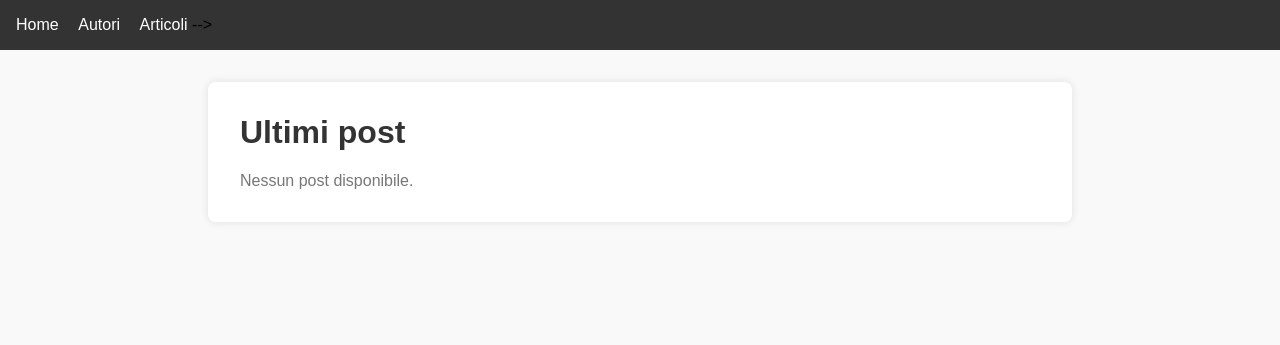
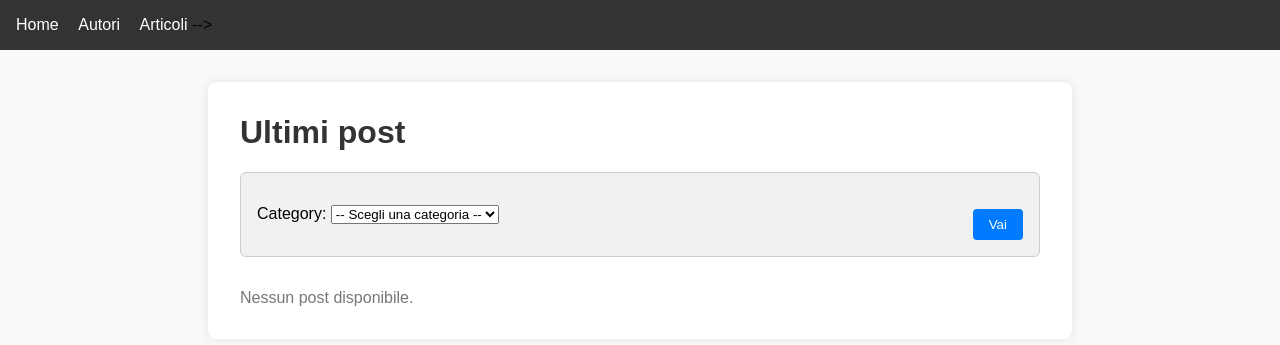
Before and after one commit to Lorenzoo2208/PhytonDjango, a Django app: page /blogs/ in a window 1280 px wide. Shown: the top 345 px of the page. Run offline with Django 4.2, Linux system fonts and the light colour scheme; data that the repository does not hold is empty.

Commit message:
lavoro in classe (altre form)

```diff
--- a/esercizi/esempi_django/corsopin/blogs/forms.py
+++ b/esercizi/esempi_django/corsopin/blogs/forms.py
@@ -15,3 +15,13 @@ class BlogPostForm(forms.ModelForm):
     class Meta:
         model = BlogPost
         fields = ['title', 'slug', 'content', 'author', 'categories', 'related_posts']
+
+## Custom Form
+
+class CategorySelectForm(forms.Form):
+    category = forms.ModelChoiceField(
+        queryset=Category.objects.all(),
+        required=True,
+        to_field_name='slug',
+        empty_label="-- Scegli una categoria --"
+    )
--- a/esercizi/esempi_django/corsopin/blogs/templates/blogs/index.html
+++ b/esercizi/esempi_django/corsopin/blogs/templates/blogs/index.html
@@ -4,10 +4,43 @@
 
 {% block content %}
     <h1 style="margin-top: 0; color: #333;">Ultimi post</h1>
+
+    <form method="get" style="
+        margin-bottom: 2em;
+        padding: 1em;
+        background-color: #f1f1f1;
+        border: 1px solid #ccc;
+        border-radius: 6px;
+        display: flex;
+        align-items: flex-end;
+        gap: 1em;
+        flex-wrap: wrap;
+    ">
+        <div style="flex: 1;">
+            {{ category_form.as_p }}
+        </div>
+        <button type="submit" style="
+            background-color: #007BFF;
+            color: white;
+            padding: 0.6em 1.2em;
+            border: none;
+            border-radius: 4px;
+            cursor: pointer;
+        ">Vai</button>
+    </form>
+
     <ul style="list-style: none; padding: 0; margin: 0;">
         {% for post in posts %}
-            <li style="margin-bottom: 1.5em; padding: 1em; border: 1px solid #ddd; border-radius: 6px; background-color: #fdfdfd;">
-                <h2 style="margin: 0 0 0.5em 0; font-size: 1.2em; color: #222;">{{ post }}</h2>
+            <li style="
+                margin-bottom: 1.5em;
+                padding: 1em;
+                border: 1px solid #ddd;
+                border-radius: 6px;
+                background-color: #fdfdfd;
+            ">
+                <h2 style="margin: 0 0 0.5em 0; font-size: 1.2em; color: #222;">
+                    {{ post }}
+                </h2>
                 <p style="margin: 0.2em 0;">
                     <strong>Autore:</strong>
                     <a href="{% url 'blogs:update_author' post.author.id %}" style="color: #007BFF; text-decoration: none;">
--- a/esercizi/esempi_django/corsopin/blogs/urls.py
+++ b/esercizi/esempi_django/corsopin/blogs/urls.py
@@ -1,11 +1,13 @@
 from django.urls import path
 
-from .views import create_author, create_category, create_blog_post, update_author,index, list_authors
+from .views import create_author, create_category, create_blog_post, update_author,index, list_authors, category_index
 
 app_name = 'blogs'
 
 urlpatterns = [
     path("", index, name="index"),
+    path("category/<slug:category_slug>/", category_index, name="category_index"),
+
     path('create/author/', create_author, name='create_author'),
     path('create/category/', create_category, name='create_category'),
     path('create/post/', create_blog_post, name='create_blog_post'),
--- a/esercizi/esempi_django/corsopin/blogs/views.py
+++ b/esercizi/esempi_django/corsopin/blogs/views.py
@@ -4,8 +4,8 @@ from django.shortcuts import render, redirect, get_object_or_404
 from django.http import HttpResponse, HttpResponse, HttpResponseNotAllowed
 from django.contrib.auth import get_user_model
 
-from .models import Author, BlogPost
-from .forms import AuthorForm, CategoryForm, BlogPostForm
+from .models import Author, BlogPost, Category
+from .forms import AuthorForm, CategoryForm, BlogPostForm, CategorySelectForm
 
 
 User = get_user_model()
@@ -13,7 +13,16 @@ User = get_user_model()
 # Create your views here.
 def index(request):
     posts = BlogPost.objects.all()[:10]
-    return render(request, 'blogs/index.html', {'posts': posts} )
+    category_form = CategorySelectForm(request.GET or None)
+    if category_form.is_valid():
+        category = category_form.cleaned_data['category']
+        return redirect('blogs:category_index', category_slug=category.slug)
+    return render(request, 'blogs/index.html', {'posts': posts, 'category_form': category_form} )
+
+
+def category_index(request, category_slug):
+   posts = BlogPost.objects.all().filter(categories__slug=category_slug)
+   return render(request, 'blogs/index.html', {'posts': posts} )
 
 
 ## AUTORI ##
```
